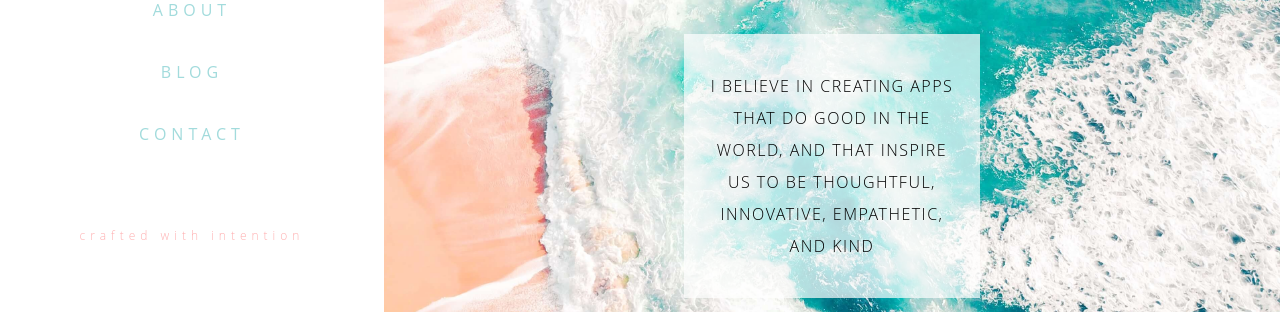
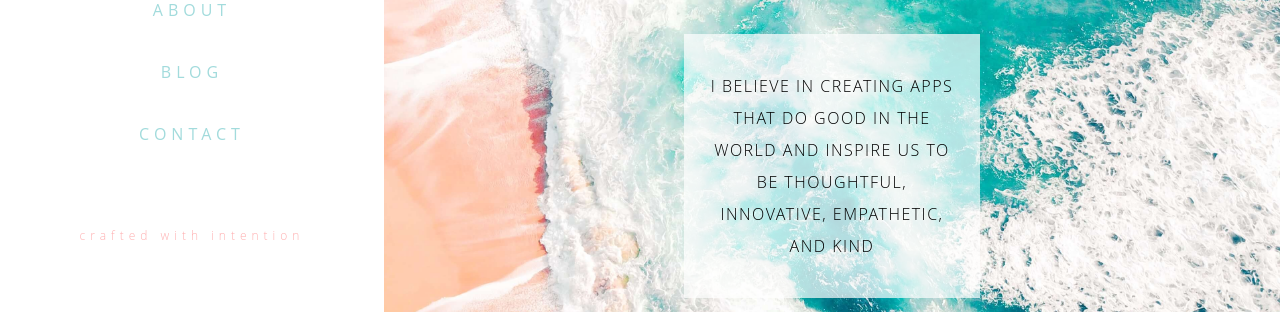
Before and after one commit to letakeane/letakeane_legacy, a React (Create React App) app: page / in a window 1280 px wide. Shown: the part 457-769 px from the top of the page. Built offline with nearby package versions, Linux system fonts and the light colour scheme.

Commit message:
Edit again

```diff
--- a/src/Home.js
+++ b/src/Home.js
@@ -11,7 +11,7 @@ export const Home = () => {
       </article>
       <article className='ideals'>
         <p>
-          I believe in creating apps that do good in the world, and that inspire us to be thoughtful, innovative, empathetic, and kind
+          I believe in creating apps that do good in the world and inspire us to be thoughtful, innovative, empathetic, and kind
         </p>
       </article>
     </article>
```
